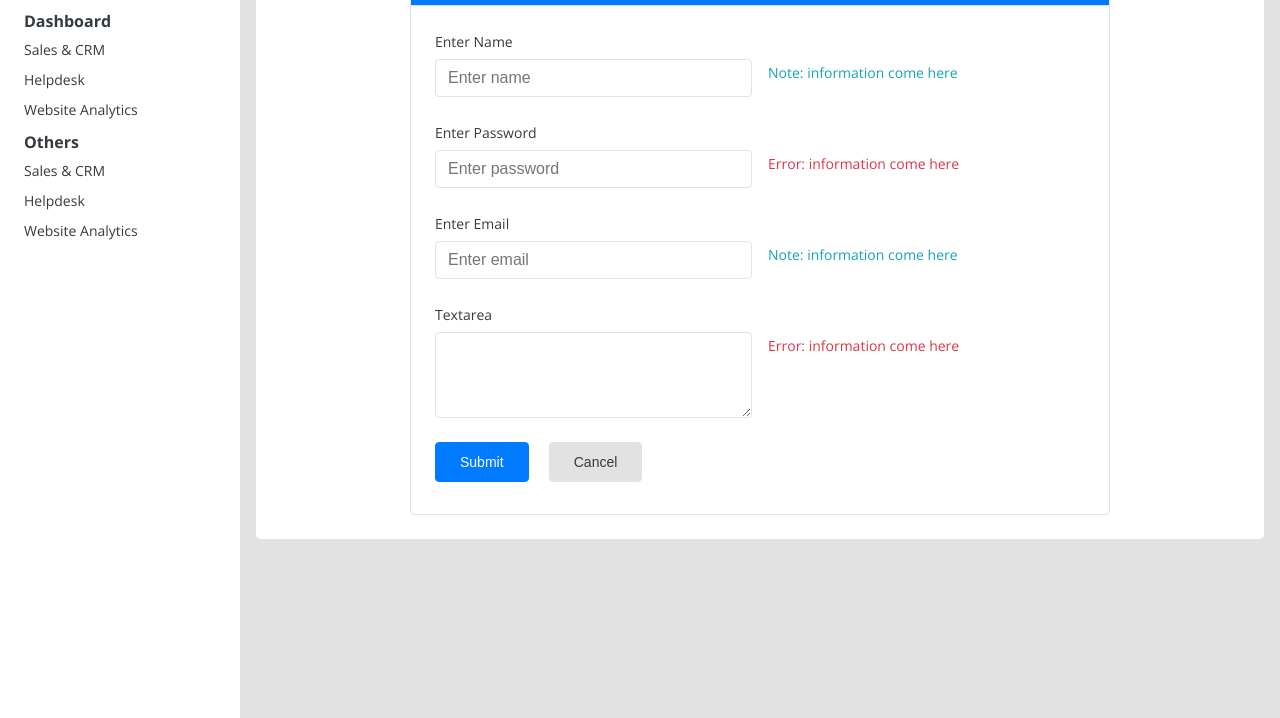
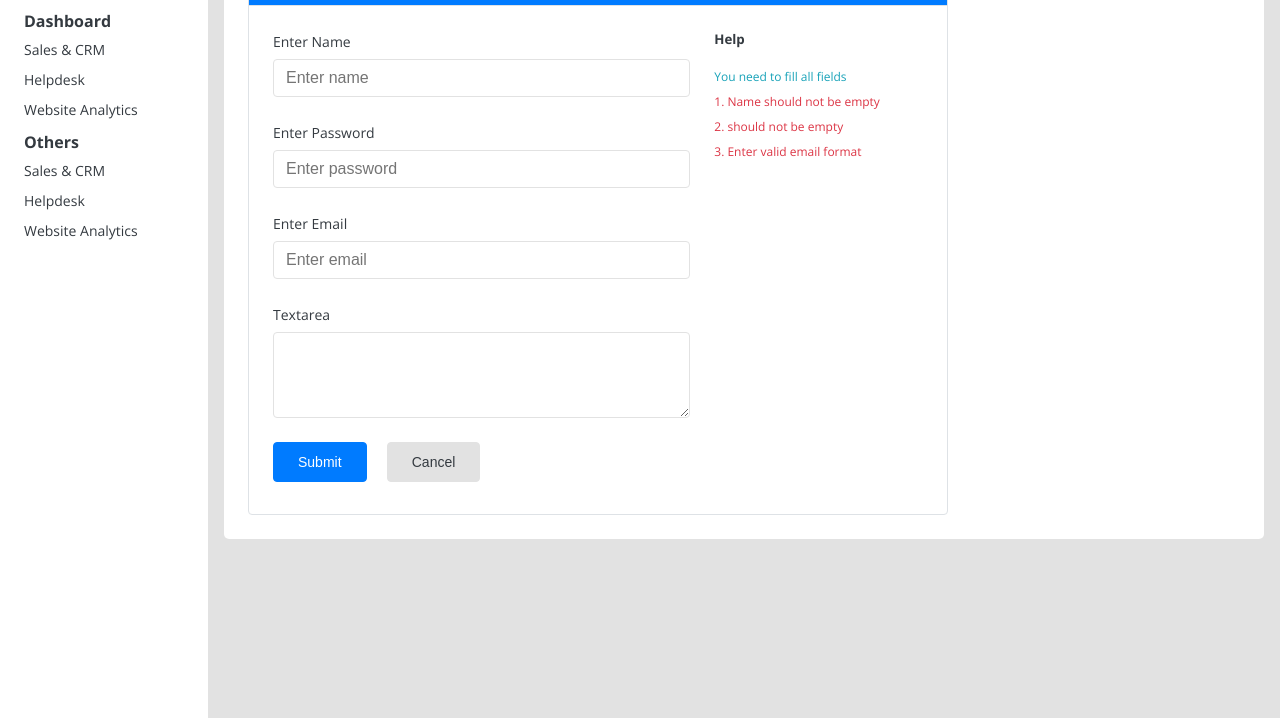
Before and after one commit to sujaySubhe/SAMS-html, a plain HTML site: page form.html in a window 1280 px wide. Shown: the part 82-800 px from the top of the page. Drawn offline with nearby package versions, Linux system fonts and the light colour scheme.

Commit message:
updated chnages of 30th oct mail

```diff
--- a/css/common.css
+++ b/css/common.css
@@ -179,22 +179,22 @@ button{
 }
 
 .f-12{
-    font-size: var(--f12);
+    font-size: var(--f12) !important;
 }
 .f-14{
-    font-size: var(--f14);
+    font-size: var(--f14) !important;
 }
 .f-16{
-    font-size: var(--f16);
+    font-size: var(--f16) !important;
 }
 .f-18{
-    font-size: var(--f18);
+    font-size: var(--f18) !important;
 }
 .f-20{
-    font-size: var(--f20);
+    font-size: var(--f20) !important;
 }
 .f-24{
-    font-size: var(--f24);
+    font-size: var(--f24) !important;
 }
 
 /*-------------------  font classes end-----------------*/
--- a/css/form.css
+++ b/css/form.css
@@ -160,5 +160,4 @@
 
 .sample-form{
     max-width: 700px;
-    margin: auto;
 }
--- a/css/left-navigation.css
+++ b/css/left-navigation.css
@@ -2,8 +2,8 @@
     height: 100vh;
     overflow:auto;
     background: var(--white);
-    width:15rem;
-    min-width:15rem;
+    width:13rem;
+    min-width:13rem;
 }
 
 .left-navigation .logo{
--- a/form.html
+++ b/form.html
@@ -144,16 +144,14 @@
                         <div class="form-title border-bottom px-4 py-2 bg-primary text-white">
                             <h4 class="py-1">Sample Form Title</h4>
                         </div>
-                        <div class="form-content px-3 py-4">
+                        <div class="row">
+                        <div class="form-content col-8 px-3 py-4">
                             <div class='form-group'>
                                 <label for="text-box" class="px-2">Enter Name</label>
                                 <div class="row">
-                                    <div class="col-6 pt-0">
+                                    <div class="col-12 pt-0">
                                         <input type="text" class="form-control w-100" id="text-box"
                                             placeholder="Enter name">
-                                    </div>
-                                    <div class="col-6 pt-0">
-                                        <span class="form-text text-info">Note: information come here</span>
                                     </div>
                                 </div>
                             </div>
@@ -161,11 +159,8 @@
                             <div class='form-group'>
                                 <label for="text-password" class="px-2">Enter Password</label>
                                 <div class="row">
-                                    <div class="col-6 pt-0">
+                                    <div class="col-12 pt-0">
                                         <input type="password" class="form-control w-100" id="text-password" placeholder="Enter password">
-                                    </div>
-                                    <div class="col-6 pt-0">
-                                        <span class="form-text text-danger">Error: information come here</span>
                                     </div>
                                 </div>
                             </div>
@@ -173,11 +168,8 @@
                             <div class='form-group'>
                                 <label for="text-email" class="px-2">Enter Email</label>
                                 <div class="row">
-                                    <div class="col-6 pt-0">
+                                    <div class="col-12 pt-0">
                                         <input type="email" class="form-control w-100" id="text-email" placeholder="Enter email">
-                                    </div>
-                                    <div class="col-6 pt-0">
-                                        <span class="form-text text-info">Note: information come here</span>
                                     </div>
                                 </div>
                             </div>
@@ -185,11 +177,8 @@
                             <div class='form-group'>
                                 <label for="textArea" class="px-2">Textarea</label>
                                 <div class="row">
-                                    <div class="col-6 pt-0">
+                                    <div class="col-12 pt-0">
                                         <textarea class="form-control w-100" id="textArea" rows="3"></textarea>
-                                    </div>
-                                    <div class="col-6 pt-0">
-                                        <span class="form-text text-danger">Error: information come here</span>
                                     </div>
                                 </div>
                             </div>
@@ -204,6 +193,14 @@
                                 </div>
                             </div>
                         </div>
+                        <div class="help-text col-4">
+                            <h5 class="pt-4 pb-3">Help</h5>
+                            <div class="form-text text-info pb-1 f-12">You need to fill all fields</div>
+                            <div class="form-text text-danger pb-1 f-12">1. Name should not be empty</div>
+                            <div class="form-text text-danger pb-1 f-12">2. should not be empty</div>
+                            <div class="form-text text-danger pb-1 f-12">3. Enter valid email format</div>
+                        </div>
+                    </div>
                     </form>
                 </div>
             </div>
```
